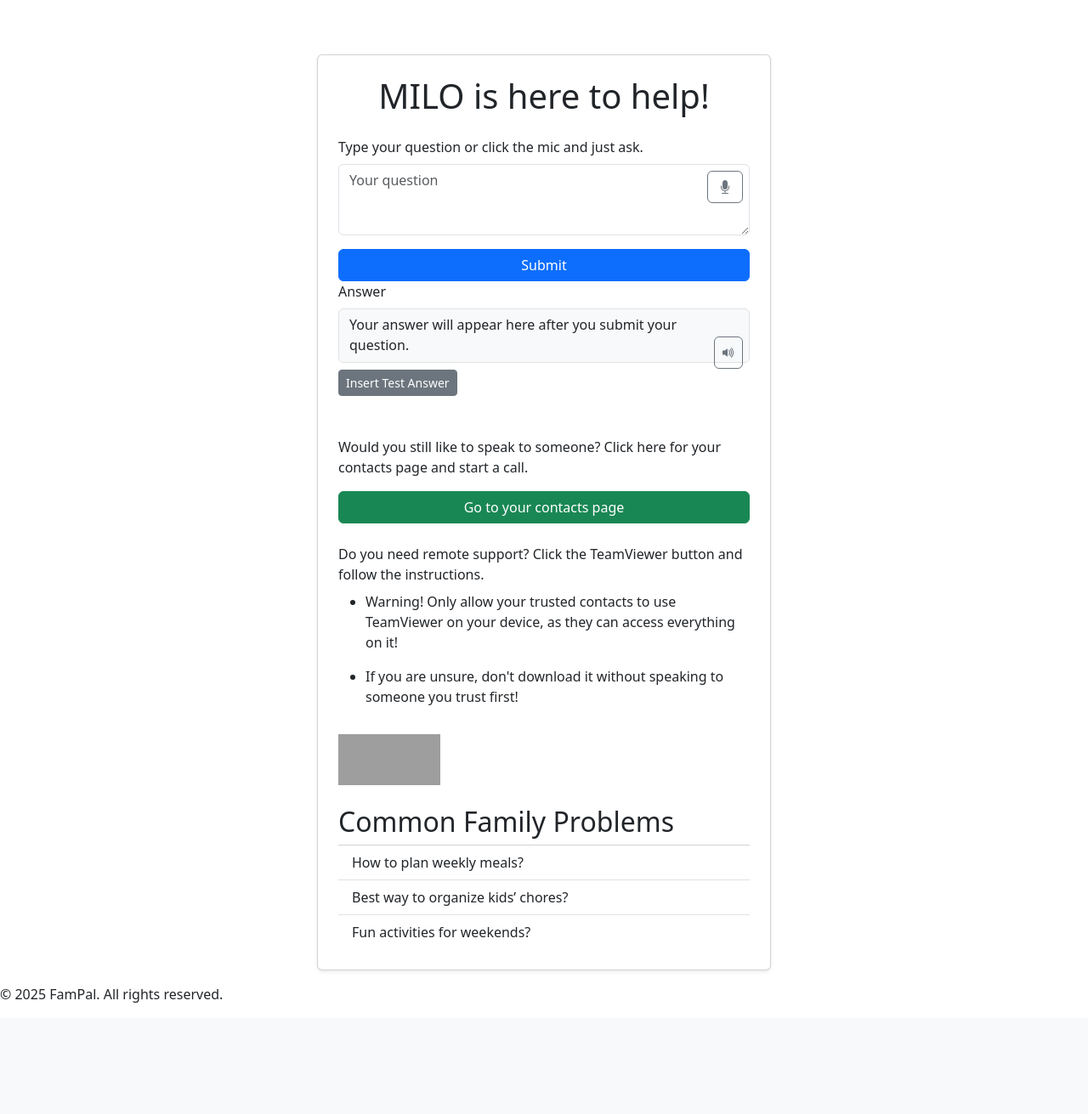
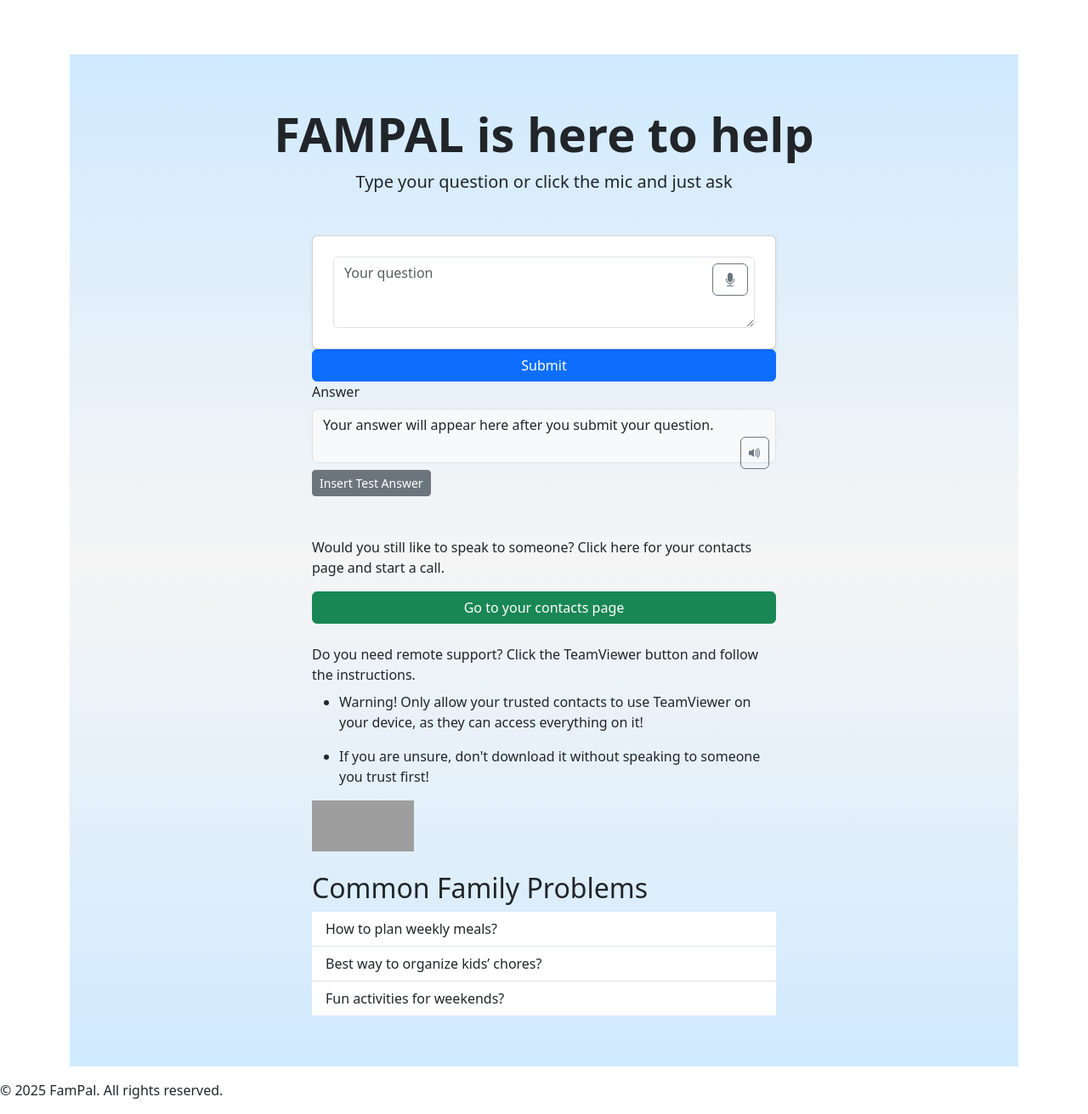
Before and after one commit to xttrust/FamPal, a Django app: page /help/ in a window 1280 px wide. Shown: the part 56-1367 px from the top of the page at 85% size. Before the commit the page ends 1236 px from the top, so only its background shows below. Run offline with Django 5.2, Linux system fonts and the light colour scheme; grey boxes are pictures that could not be loaded.

Commit message:
style: add agreed style to help page

```diff
--- a/static/css/main.css
+++ b/static/css/main.css
@@ -96,3 +96,9 @@
   background: linear-gradient(to bottom, #d0eaff, #f5f5f5, #d0eaff);
   padding: 60px 0;
 }
+
+/* Help Page */
+.help-section {
+  background: linear-gradient(to bottom, #d0eaff, #f5f5f5, #d0eaff);
+  padding: 60px 0;
+}
--- a/templates/home/help.html
+++ b/templates/home/help.html
@@ -3,17 +3,20 @@
 {% block title %}Get Help - FamPal{% endblock %}
 
 {% block content %}
-<div class="container mt-5">
+
+
+<div class="container mt-5 help-section">
+      <!-- Header -->
+    <div class="text-center mb-5">
+      <h1 class="display-4 fw-bold">FAMPAL is here to help</h1>
+      <p class="lead text-bold">Type your question or click the mic and just ask</p>
+    </div>
+
   <div class="row justify-content-center">
     <div class="col-md-8 col-lg-6">
       <div class="card shadow-sm p-4">
-        <h1 class="mb-4 text-center">MILO is here to help!</h1>
         <form method="post" action="{% url 'help' %}">
           {% csrf_token %}
-
-          <div class="mb-3">
-            <label for="messageInput" class="form-label">Type your question or click the mic and just ask.</label>
-
             <div class="position-relative">
               <textarea id="messageInput" name="message" class="form-control pe-5" rows="3" placeholder="Your question"
                 aria-label="Your question"></textarea>
```
